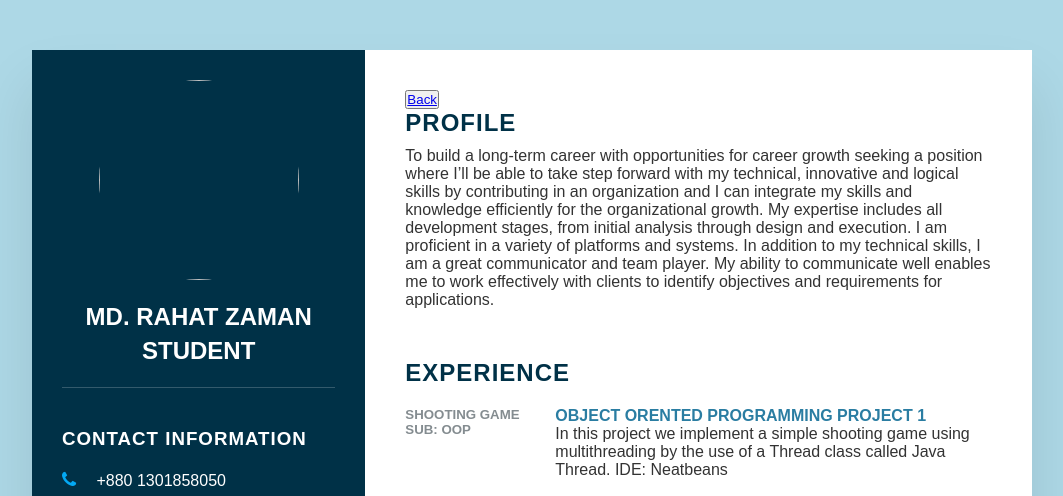
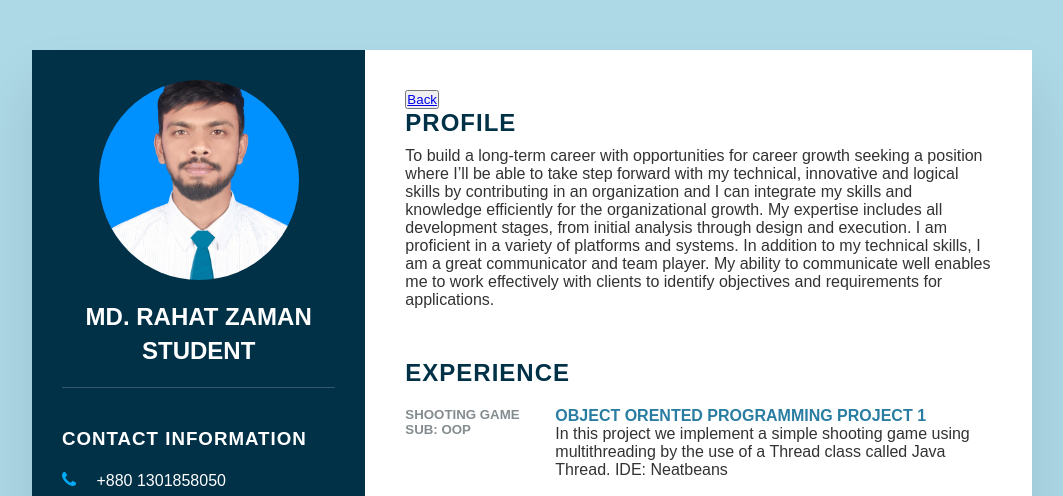
Before and after one commit to Md-Rahat-Zaman/Bootstrap-Template-2, a plain HTML site: page cv.html in a window 1280 px wide. Shown: the top 496 px of the page, without its empty margins (108-1171 px from the left). Drawn offline with Linux system fonts and the light colour scheme.

Commit message:
Update cv.html

```diff
--- a/cv.html
+++ b/cv.html
@@ -18,7 +18,7 @@
         <div class="left">
             <div class="profile">
                 <div class="imgBx">
-                    <img src="Bootstrap-Template-2/blob/main/rahat.jpg">
+                    <img src="rahat.jpg">
                 </div>
                 <h2>Md. Rahat Zaman<br><span>Student</span></h2>
             </div>
```
